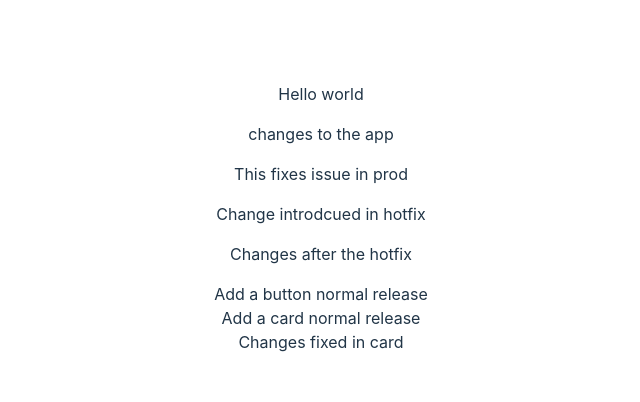
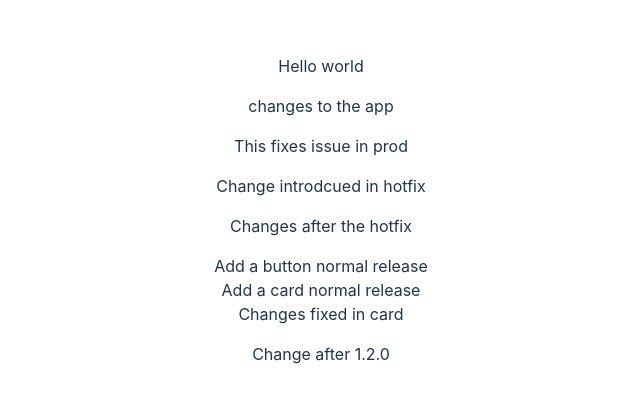
Before and after one commit to SagarMahadik/trial-cicd, a React (Vite) app: page / in a window 1280 px wide. Shown: the part 190-592 px from the top of the page, without its empty margins (319-959 px from the left). Built offline with nearby package versions, Linux system fonts and the light colour scheme.

Commit message:
feat(rtk): changes to the rtk

```diff
--- a/src/App.tsx
+++ b/src/App.tsx
@@ -12,6 +12,7 @@ const App: React.FC = () => {
 			<div>Add a button normal release</div>
 			<div>Add a card normal release</div>
 			<div>Changes fixed in card</div>
+			<p>Change after 1.2.0</p>
 		</>
 	);
 };
```
